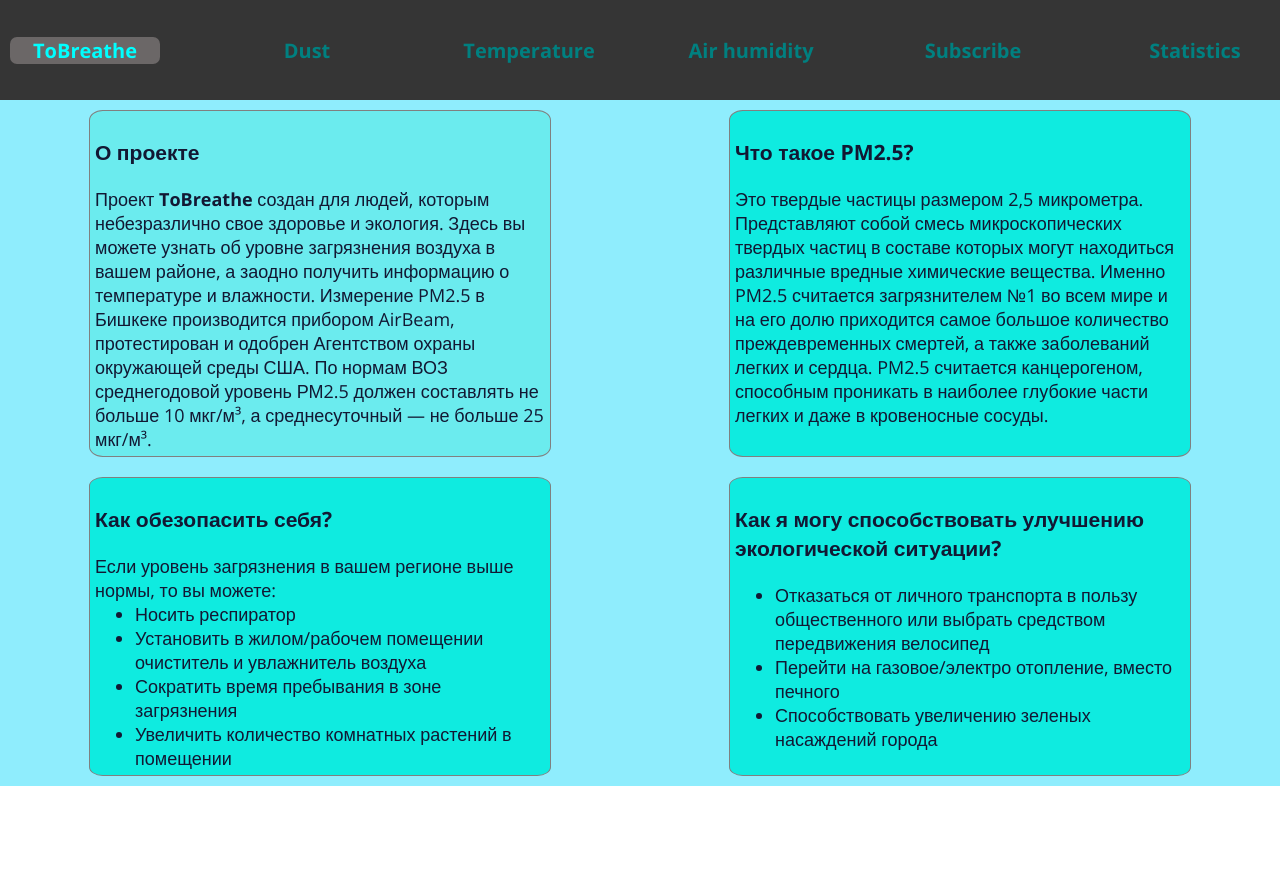
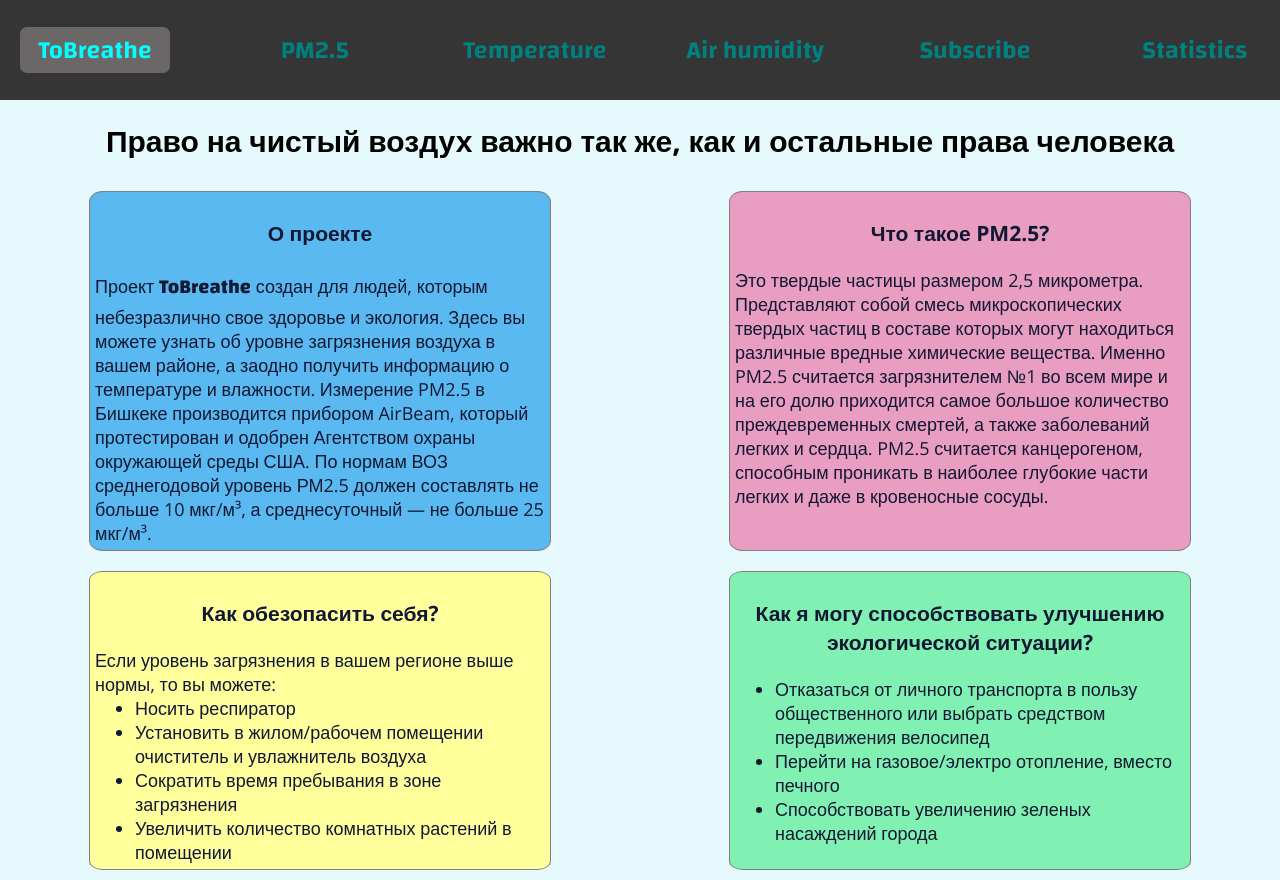
Before and after one commit to MissWWSwimt/final-project, a React (Create React App) app: page /about_us in a window 1280 px wide. Before the commit the page ends 800 px from the top, so only its background shows below. Built offline with nearby package versions, Linux system fonts and the light colour scheme; no server answers.

Commit message:
added some styles, about page, changed div to nav in novigation

```diff
--- a/src/components/Map/index.js
+++ b/src/components/Map/index.js
@@ -89,11 +89,11 @@ function Map(props) {
       attribution: '&copy; <a href="http://osm.org/copyright">OpenStreetMap</a> contributors',
     }).addTo(map)
     prepareData()
+    console.log(data)
   })
 
   return (
     <div className="map" id="map">
-      <slot />
     </div>
 
   )
--- a/src/components/Nav/index.js
+++ b/src/components/Nav/index.js
@@ -5,7 +5,7 @@ import './nav.css'
 
 const navItems = [
   { id: 1, link: '/about_us', text: 'ToBreathe' },
-  { id: 2, link: '/', text: 'Dust' },
+  { id: 2, link: '/', text: 'PM2.5' },
   { id: 3, link: '/temperature', text: 'Temperature' },
   { id: 4, link: '/air_humidity', text: 'Air humidity' },
   { id: 5, link: '/subscribe', text: 'Subscribe' },
@@ -17,7 +17,7 @@ const navItems = [
 
 function Nav() {
   return (
-    <div className="nav scrollmenu">
+    <nav className="nav scrollmenu">
       {/* <Logo /> */}
       {
             navItems.map((item) => (
@@ -32,7 +32,7 @@ function Nav() {
               </NavLink>
             ))
         }
-    </div>
+    </nav>
   )
 }
 
--- a/src/components/Nav/nav.css
+++ b/src/components/Nav/nav.css
@@ -3,12 +3,13 @@
   min-width: 80%;
   justify-content: space-between;
   font-weight: 600;
-  font-size: 20px;
+  font-size: 25px;
   align-items: center;
   background-color: rgba(22, 22, 22, 0.867);
   height: 80px;
   padding: 10px;
   color: teal;
+  font-family: 'Changa', sans-serif;
 
 }
 
@@ -25,6 +26,7 @@
   -moz-transition: all 1s ease-out;
   -o-transition: all 1s ease-out;
   -webkit-transition: all 1s ease-out;
+  margin-left: 10px;
   }
 
 .nav a:hover{
@@ -33,14 +35,14 @@
   -o-transform: scale(1.2);
   }
 
-    div.scrollmenu {
+    nav.scrollmenu {
       white-space: nowrap;
       overflow: auto;
        /* -webkit-mask-image: linear-gradient(.25turn, black, 98%, transparent);
        mask-image: linear-gradient(.25turn, black, 98%, transparent);  */
     }
 
-    div.scrollmenu a {
+    nav.scrollmenu a {
       display: inline-block;
 
     }
--- a/src/pages/About/index.js
+++ b/src/pages/About/index.js
@@ -4,12 +4,13 @@ import PageWrapper from '../../components/PageWrapper'
 function About() {
   return (
     <PageWrapper>
-      <div className="about">
+      <main className="about">
+      <h1>Право на чистый воздух важно так же, как и остальные права человека</h1>
         <div className="about_description">
           <h3>О проекте</h3>
           Проект <b>ToBreathe</b> создан для людей, которым небезразлично свое здоровье и экология.
           Здесь вы можете узнать об уровне загрязнения воздуха в вашем районе, а заодно получить информацию
-          о температуре и влажности. Измерение PM2.5 в Бишкеке производится прибором AirBeam, протестирован и одобрен
+          о температуре и влажности. Измерение PM2.5 в Бишкеке производится прибором AirBeam, который протестирован и одобрен
           Агентством охраны окружающей среды США.
           По нормам ВОЗ среднегодовой уровень РМ2.5 должен составлять не больше 10 мкг/м³, а среднесуточный — не больше 25 мкг/м³.
         </div>
@@ -38,7 +39,7 @@ function About() {
             <li>Способствовать увеличению зеленых насаждений города</li>
           </ul>
         </div>
-      </div>
+      </main>
     </PageWrapper>
 
   )
--- a/src/pages/Subscribe/index.js
+++ b/src/pages/Subscribe/index.js
@@ -23,11 +23,11 @@ function Subscribe() {
       case 'exists':
         setShowExists(true)
         console.log(showExists)
-        setTimeout(() => setShowExists(false), 5000)
+        setTimeout(() => setShowExists(false), 3000)
         break
       case 'success':
         setShowSuccess(true)
-        setTimeout(() => setShowSuccess(false), 5000)
+        setTimeout(() => setShowSuccess(false), 3000)
         break
     }
   }
@@ -36,6 +36,7 @@ function Subscribe() {
     <PageWrapper>
       <div className="subscribe_form">
         <form className="subscribe" onSubmit={sendEmail}>
+        <span>If you want to get notifications</span>
           <label htmlFor="email">Enter your email:</label>
           <input type="email" id="email" name="email" value={email} onChange={(e) => setEmail(e.target.value)} />
           <input type="submit" value="Отправить" />
--- a/src/styles/base.css
+++ b/src/styles/base.css
@@ -1,4 +1,5 @@
 @import url('https://fonts.googleapis.com/css2?family=Open+Sans:wght@400;700&display=swap');
+@import url('https://fonts.googleapis.com/css2?family=Changa:wght@200;300;400;500;600;700;800&family=Permanent+Marker&display=swap');
 
 body {
   margin: 0;
@@ -34,6 +35,7 @@ a {
   background-color: rgb(143, 237, 253);
   font-size: 25px;
   font-weight: bold;
+  text-align: center;
 
 }
 
@@ -45,13 +47,18 @@ a {
   padding-top: 100px;
 }
 
-p{
+.subscribe p{
   text-align: center;
 }
 
 label{
   margin-bottom: 30px;
   font-size: 35px;
+  font-size: 40px;
+}
+
+span{
+  margin-bottom: 30px;
 }
 
 .subscribe_form input{
@@ -94,6 +101,7 @@ label{
   height: auto;
   background-repeat: no-repeat;
   background-color: rgb(143, 237, 253);
+  background-color: rgb(230, 249, 253);
   position: relative;
   display: flex;
   flex-direction: row;
@@ -114,7 +122,7 @@ ul {
   width: 450px;
   font-size: 18px;
   color: rgb(18, 24, 51);
-  background-color: #6bebee;
+  background-color: #5ab9f0;
   padding: 5px;
   /* margin-left: 20px; */
   margin-bottom: 10px;
@@ -131,7 +139,7 @@ ul {
   width: 450px;
   font-size: 18px;
   color: rgb(18, 24, 51);
-  background-color: rgb(15, 235, 224);
+  background-color: rgb(233, 158, 193);
   padding: 5px;
   /* margin-left: 20px; */
   margin-bottom: 10px;
@@ -148,7 +156,7 @@ ul {
   width: 450px;
   font-size: 18px;
   color: rgb(18, 24, 51);
-  background-color: rgb(15, 235, 224);
+  background-color: rgb(255, 255, 155);
   padding: 5px;
   /* margin-left: 20px; */
   margin-bottom: 10px;
@@ -165,7 +173,7 @@ ul {
   width: 450px;
   font-size: 18px;
   color: rgb(18, 24, 51);
-  background-color: rgb(15, 235, 224);
+  background-color: rgb(128, 241, 179);
   padding: 5px;
   /* margin-left: 20px; */
   margin-bottom: 10px;
@@ -173,3 +181,20 @@ ul {
   border: 1px solid gray;
   border-radius: 3%;
 }
+
+h3{
+  text-align: center;
+}
+
+h1{
+  text-align: center;
+  font-size: 30px;
+  /* background-color: whitesmoke; */
+  margin: 20px;
+  /* border: 1px solid gray; */
+}
+
+b{
+  font-family: 'Changa', sans-serif;
+  font-size: 20px;
+}
```
